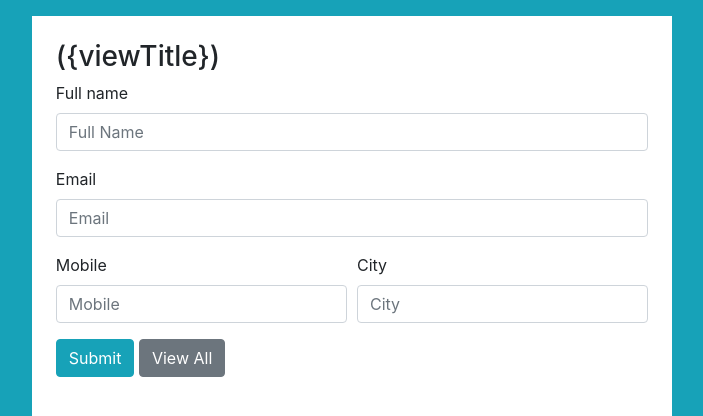
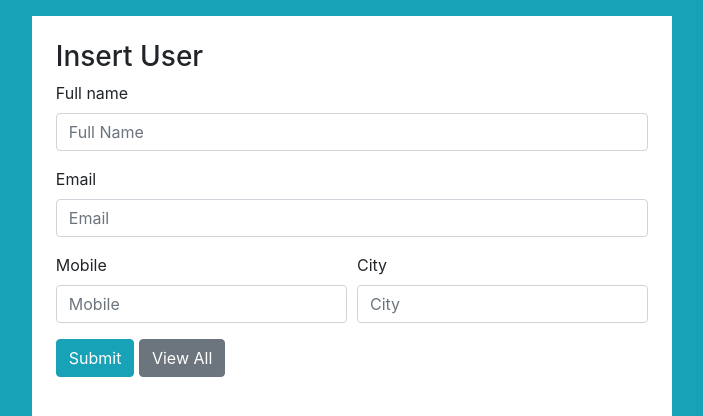
Before and after one commit to j721/backend-mongoDB, a Node server app: page /user in a window 1280 px wide. Shown: the top 416 px of the page, without its empty margins (288-991 px from the left). Run offline with Node 20, Linux system fonts and the light colour scheme; some libraries are stand-ins or nearby versions.

Commit message:
fixed error in viewTittle wrapped around another pair of curly braces to grab the object

```diff
--- a/views/user/addorEdit.hbs
+++ b/views/user/addorEdit.hbs
@@ -1,5 +1,5 @@
 {{!-- viewTitle coming from userController.js in first route made --}}
-<h3>({viewTitle})</h3>
+<h3>{{viewTitle}}</h3>
 
 <form action='/user' method="POST" autocomplete="off">
     <input type="hidden" name="_id" value="{{user._id}}">
--- a/views/user/list.hbs
+++ b/views/user/list.hbs
@@ -1,14 +1,13 @@
 {{!-- this will display the list of users in a table format --}}
 
 <h3>
-    <a class ="btn btn-secondary" href ="/user">                        Create New</a>
+    <a class ="btn btn-secondary" href ="/user"> Create New</a>
     Users List
 </h3>
 
 <table class =" table table-striped">
     <thead>
         <tr>Full Name</tr>
-
         <tr>Email</tr>
         <tr>Mobile</tr>
         <tr>City</tr>
```
